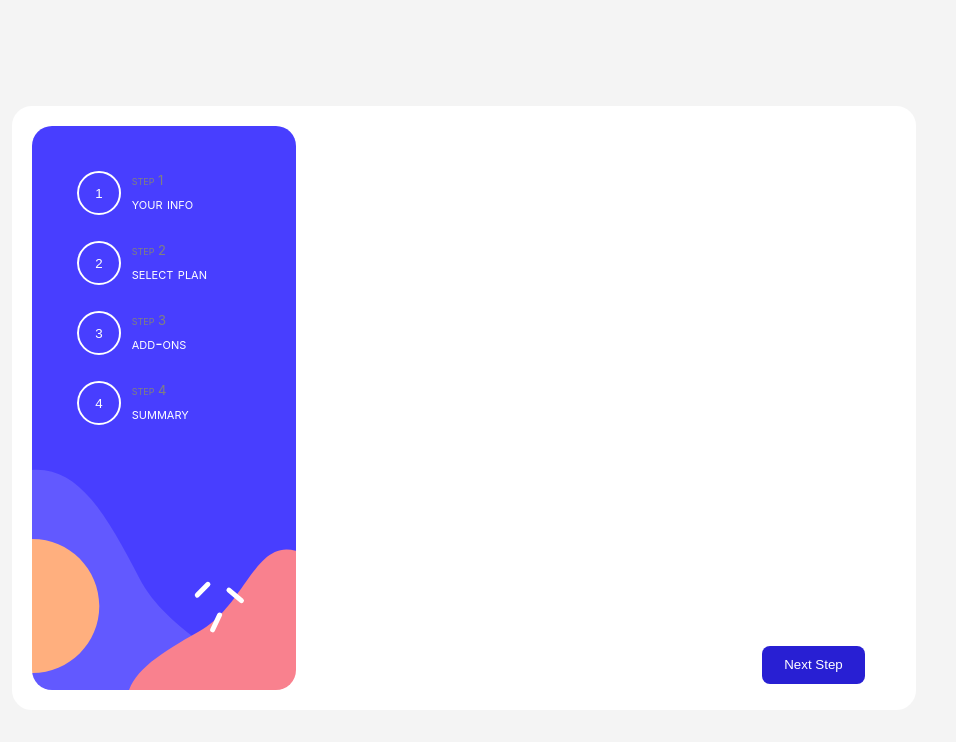
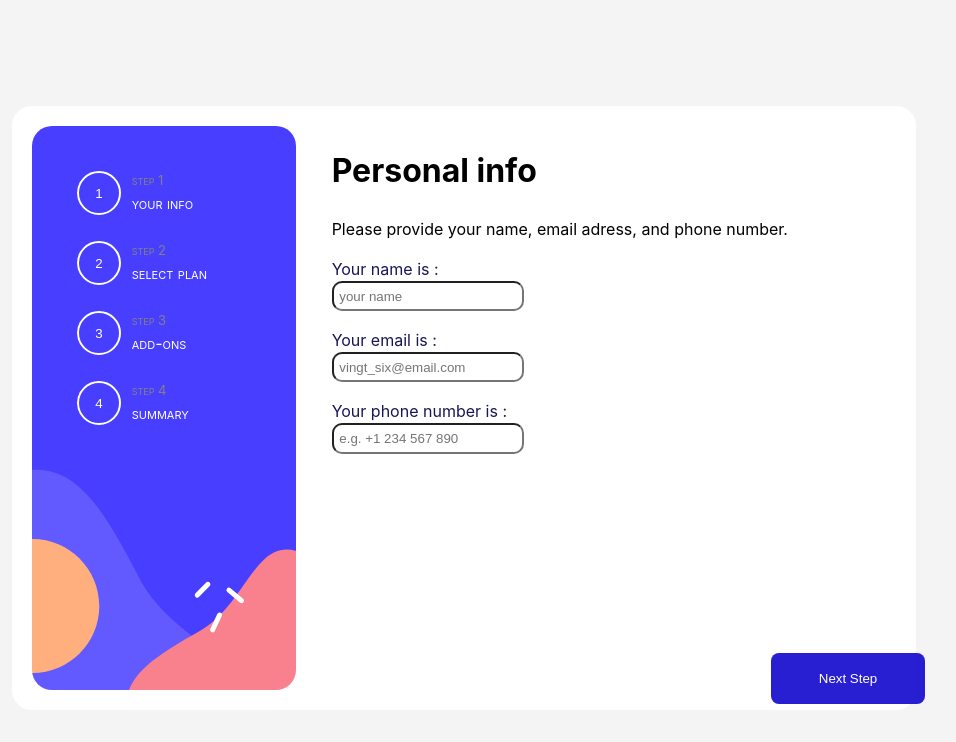
Before and after one commit to Fadia-Yassine/summary, a React (Vite) app: page / in a window 1280 px wide. Shown: the top 742 px of the page, without its empty margins (176-1132 px from the left). Built offline with nearby package versions, Linux system fonts and the light colour scheme.

Commit message:
boutton mis a jour

```diff
--- a/src/App.jsx
+++ b/src/App.jsx
@@ -1,60 +1,68 @@
 import { useState } from 'react'
 import './sass/App.sass'
+import Plan from './components/plan';
 
 function App() {
+  const un = 1;
+  const deux = 2;
+  const trois = 3;
+  const quatre = 4;
+  function next (){
 
+  }
   return (
     <div>
       <div className='grandeDiv'>
         <div className='sommaire'>
           <div className='affichageSommaire'>
             <div>
-              <button>1</button>
+              <button>{un}</button>
             </div>
             <div className='texteSommaire'>
               <div className='gris'>
-                step 1
+                step {un}
               </div>
               your info
             </div>
           </div>
           <div className='affichageSommaire'>
             <div>
-              <button>2</button>
+              <button>{deux}</button>
             </div>
             <div className='texteSommaire'>
               <div className='gris'>
-                step 2
+                step {deux}
               </div>
               select plan
             </div>
           </div>
           <div className='affichageSommaire'>
             <div>
-              <button>3</button>
+              <button>{trois}</button>
             </div>
             <div className='texteSommaire'>
               <div className='gris'>
-                step 3
+                step {trois}
               </div>
               add-ons
             </div>
           </div>
           <div className='affichageSommaire'>
             <div>
-              <button>4</button>
+              <button>{quatre}</button>
             </div>
             <div className='texteSommaire'>
               <div className='gris'>
-                step 4
+                step {quatre}
               </div>
               summary
             </div>
+            <button  className='btn' onClick={next}>Next Step</button>
           </div>
         </div>
         <div id='divDeux'>
           <div>
-            <button>Next Step</button>
+            <Plan />
           </div>
         </div>
       </div>
--- /dev/null
+++ b/src/components/plan.jsx
@@ -0,0 +1,37 @@
+import React, { useState } from 'react'
+import '../sass/plan.sass'
+
+
+function Plan() {
+    let [name, setName] = useState('');
+    let [mail, setMail] = useState('');
+    let [phone, setPhone] = useState('');
+
+    function nom (){
+        setName(input.value)
+        console.log(input.value);
+    }
+
+  return (
+    <div>
+        <h1>Personal info</h1>
+        <p>Please provide your name, email adress, and phone number.</p>
+
+        <div className='divPlan'>
+            <span> Your name is : {name}</span><br />
+            <input type="text" placeholder='your name' onChange={nom}/>
+        </div>
+        <div className='divPlan'>
+            <span>Your email is :</span><br />
+            <input type="text" placeholder='vingt_six@email.com' />
+        </div>
+        <div className='divPlan'>
+            <span>Your phone number is : </span><br />
+            <input type="text" placeholder='e.g. +1 234 567 890' />
+        </div>
+
+    </div>
+  )
+}
+
+export default Plan
--- a/src/sass/App.sass
+++ b/src/sass/App.sass
@@ -40,6 +40,18 @@ body
             align-items: center
             justify-content: center
             color: white
+        .btn
+            bottom: 12%
+            right: 14%
+            color: white
+            border-radius: 8px
+            padding: 2%
+            background-color: rgba(13, 3, 206, 0.8862745098)
+            border: none
+            cursor: pointer
+            position: absolute
+            margin: 0px
+            width: 12%
 
         .texteSommaire
             margin-left: 20%
@@ -54,14 +66,3 @@ body
 #divDeux
     margin: 2%
     width: 65%
-
-    button
-        color: white
-        border-radius: 8px
-        padding: 2%
-        padding-left: 4%
-        padding-right: 4%
-        background-color: #0d03cee2
-        border: none
-        margin-top: 520px
-        margin-left: 430px
--- /dev/null
+++ b/src/sass/plan.sass
@@ -0,0 +1,7 @@
+.divPlan
+    margin-bottom: 3%
+    span
+        color: #181555
+    input
+        padding: 1%
+        border-radius: 10px
```
